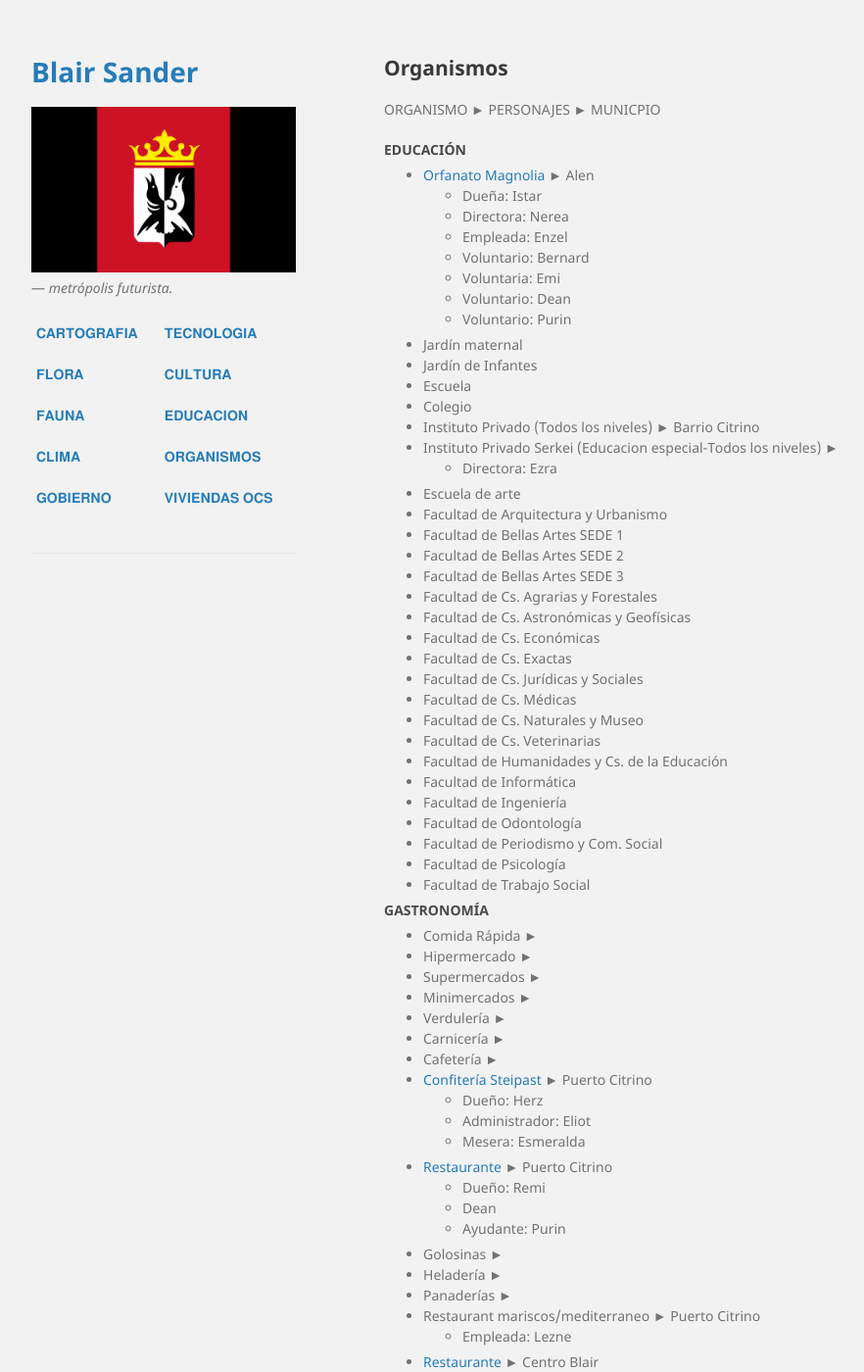
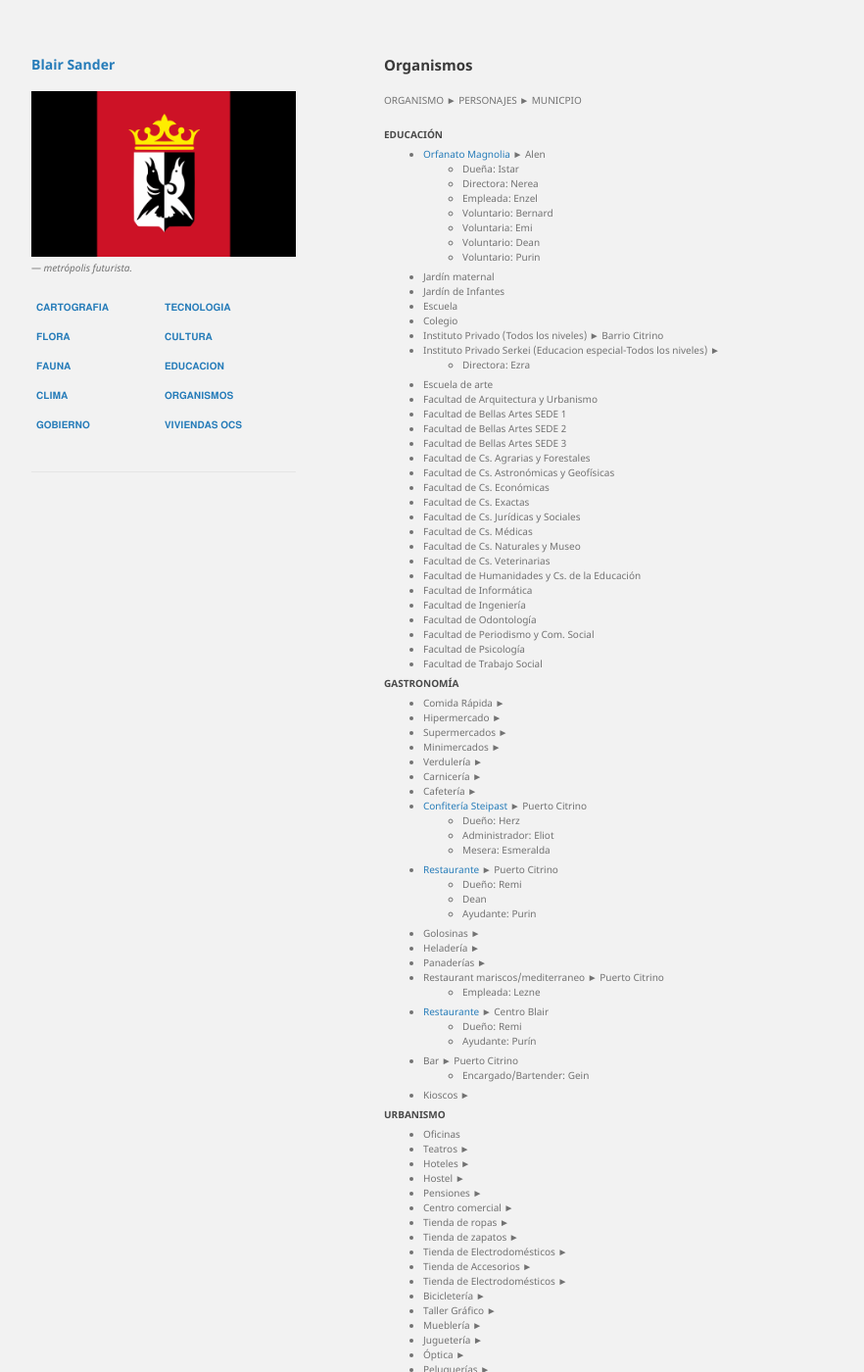
Before and after one commit to BlairSander/ciudad, a Jekyll site: the page built from organismos.md, in a window 1280 px wide and 1400 px high. Shown: the whole window at 98% size, without its empty margins (178-1060 px from the left). Built offline with Jekyll 4.4.1, drawn with Linux system fonts in a browser that asks for light colours.

Commit message:
jekyll-theme-minimal.scss

```diff
--- a/_sass/jekyll-theme-minimal.scss
+++ b/_sass/jekyll-theme-minimal.scss
@@ -4,7 +4,7 @@
 body {
   background-color: #f2f2f2;
   padding:50px;
-  font: 14px/1.5 "Noto Sans", "Helvetica Neue", Helvetica, Arial, sans-serif;
+  font: 10px/1.5 "Noto Sans", "Helvetica Neue", Helvetica, Arial, sans-serif;
   color:#727272;
   font-weight:400;
 }
@@ -32,7 +32,7 @@ h1, h2, h3 {
 }
 
 h1 {
-  font-size:28px;
+  font-size:14px;
 }
 
 h2 {
@@ -54,7 +54,7 @@ a:hover, a:focus {
 }
 
 a small {
-  font-size:11px;
+  font-size:9px;
   color:#777;
   margin-top:-0.3em;
   display:block;
@@ -147,7 +147,7 @@ ul.downloads {
 
 .downloads a {
   line-height:1;
-  font-size:11px;
+  font-size:9px;
   color:#676767;
   display:block;
   text-align:center;
@@ -175,7 +175,7 @@ strong {
 }
 
 .downloads a strong {
-  font-size:14px;
+  font-size:10px;
   display:block;
   color:#222;
 }
@@ -187,7 +187,7 @@ section {
 }
 
 small {
-  font-size:11px;
+  font-size:9px;
 }
 
 hr {
@@ -275,7 +275,7 @@ footer {
 @media print {
   body {
     padding:0.4in;
-    font-size:12pt;
+    font-size:9pt;
     color:#444;
   }
 }
```
